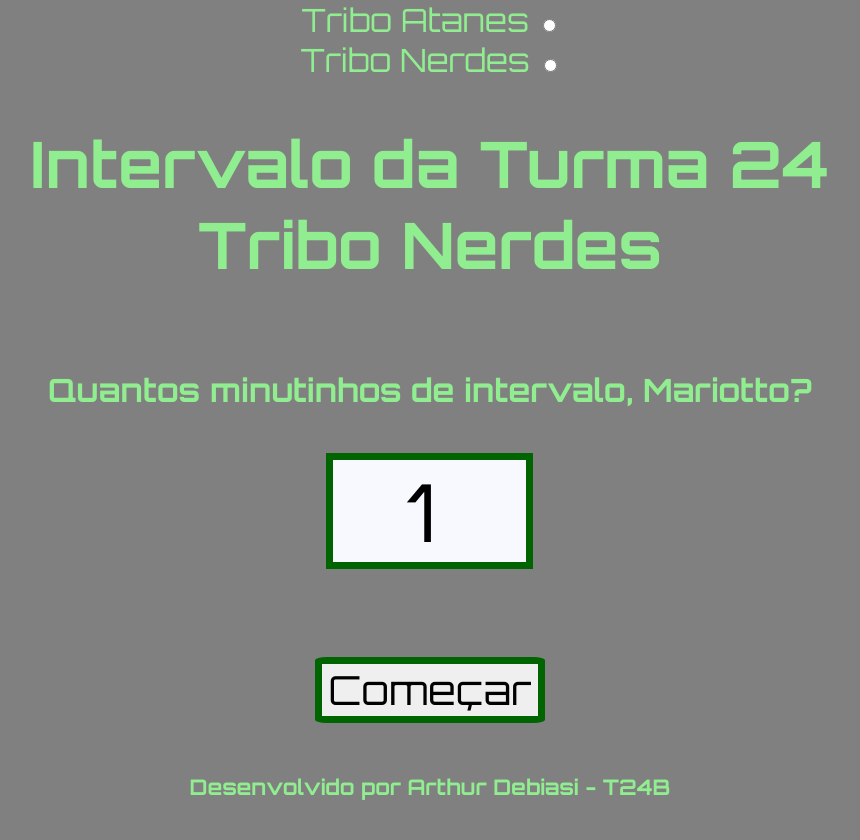
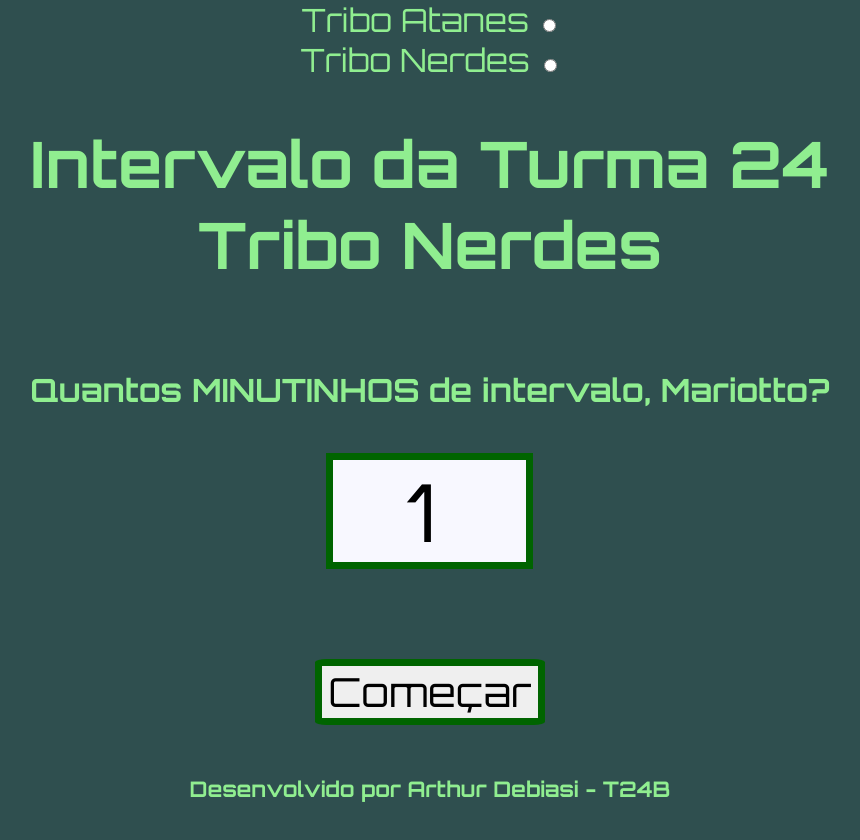
Before and after one commit to arthur-debiasi/countdowntimerNerdes, a React (Create React App) app: page / in a window 1280 px wide. Shown: the top 840 px of the page, without its empty margins (210-1070 px from the left). Built offline with nearby package versions, Linux system fonts and the light colour scheme.

Commit message:
CSS E MINUTINHOS

```diff
--- a/src/App.css
+++ b/src/App.css
@@ -2,7 +2,7 @@
 
 
 body {
-  background-color:grey;
+  background-color:darkslategray;
   color: lightgreen;
   /* background-color:cornflowerblue; */
   /* border: solid 3px blue; */
--- a/src/components/CountdownSettings.jsx
+++ b/src/components/CountdownSettings.jsx
@@ -7,7 +7,7 @@ export default class CountdownSettings extends Component {
 
     return (
       <div>
-        { tribo ? <h4>Quantos minutinhos de intervalo, Mariotto?</h4> : <h4>Quantos minutinhos de intervalo, Tedesco?</h4> }
+        { tribo ? <h4>Quantos MINUTINHOS de intervalo, Mariotto?</h4> : <h4>Quantos MINUTINHOS de intervalo, Tedesco?</h4> }
           {' '}
           <input
             type="number"
```
